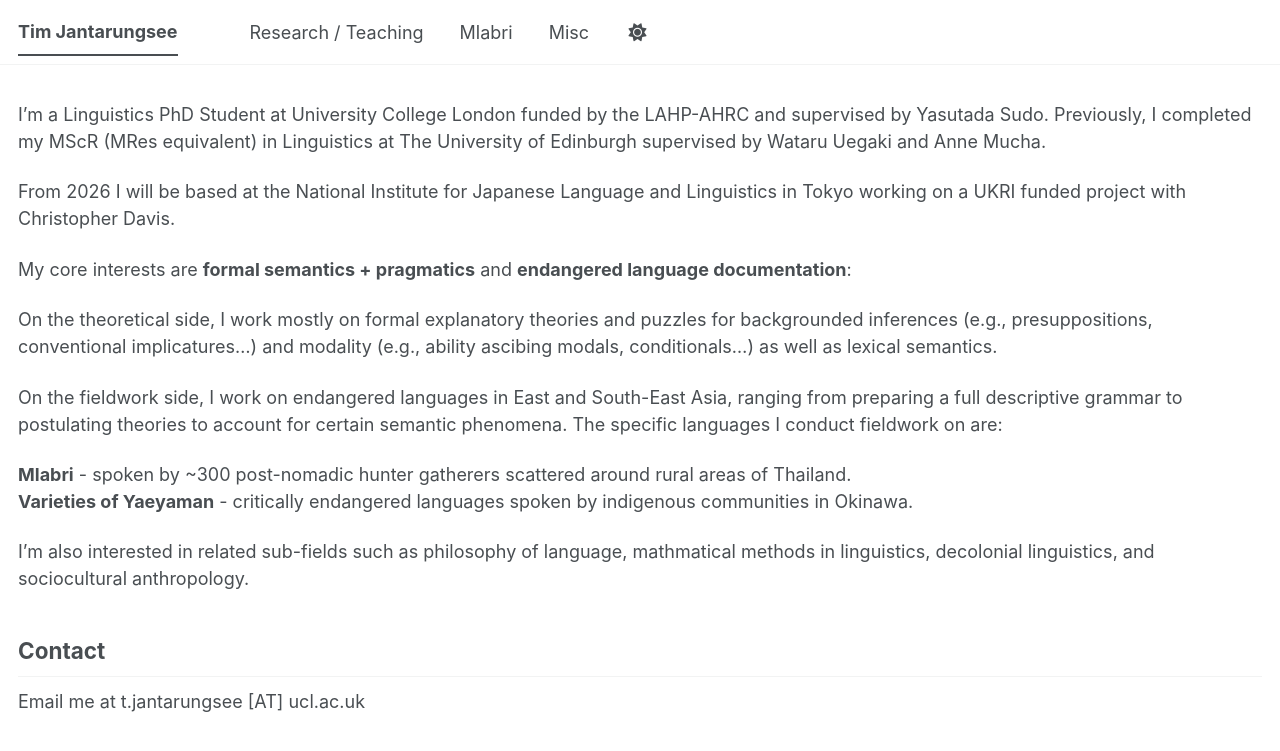
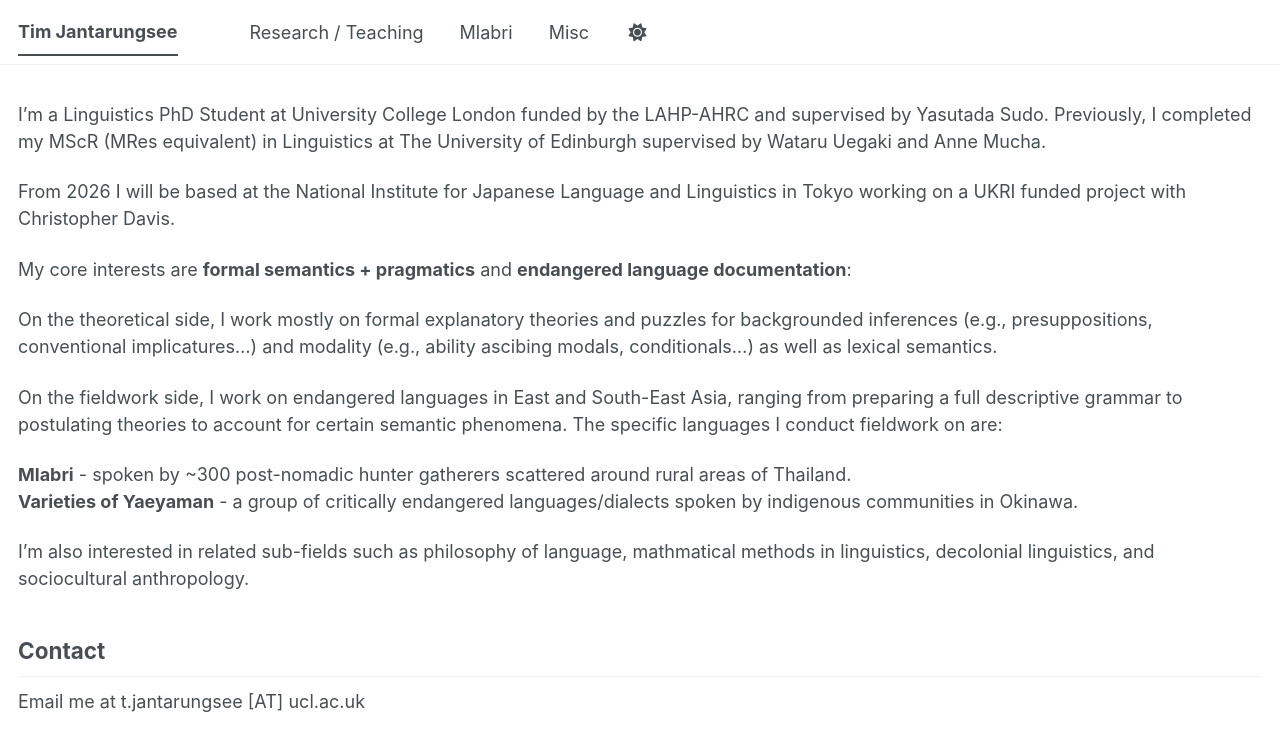
Before and after one commit to timjantarungsee/timjantarungsee.github.io, a Jekyll site: the page built from _pages/about.md, in a window 1280 px wide. Shown: the top 751 px of the page. Built offline with Jekyll 4.4.1, drawn with Linux system fonts in a browser that asks for light colours; a script bundle is joined from its source files by our own code; library files that are not in the unit come from our copies.

Commit message:
Update about.md

```diff
--- a/_pages/about.md
+++ b/_pages/about.md
@@ -18,7 +18,7 @@ On the theoretical side, I work mostly on formal explanatory theories and puzzle
 On the fieldwork side, I work on endangered languages in East and South-East Asia, ranging from preparing a full descriptive grammar to postulating theories to account for certain semantic phenomena. The specific languages I conduct fieldwork on are:
 
 **Mlabri** - spoken by ~300 post-nomadic hunter gatherers scattered around rural areas of Thailand.
-**Varieties of Yaeyaman** - critically endangered languages spoken by indigenous communities in Okinawa.
+**Varieties of Yaeyaman** - a group of critically endangered languages/dialects spoken by indigenous communities in Okinawa.
 
 I'm also interested in related sub-fields such as philosophy of language, mathmatical methods in linguistics, decolonial linguistics, and sociocultural anthropology.
 
```
